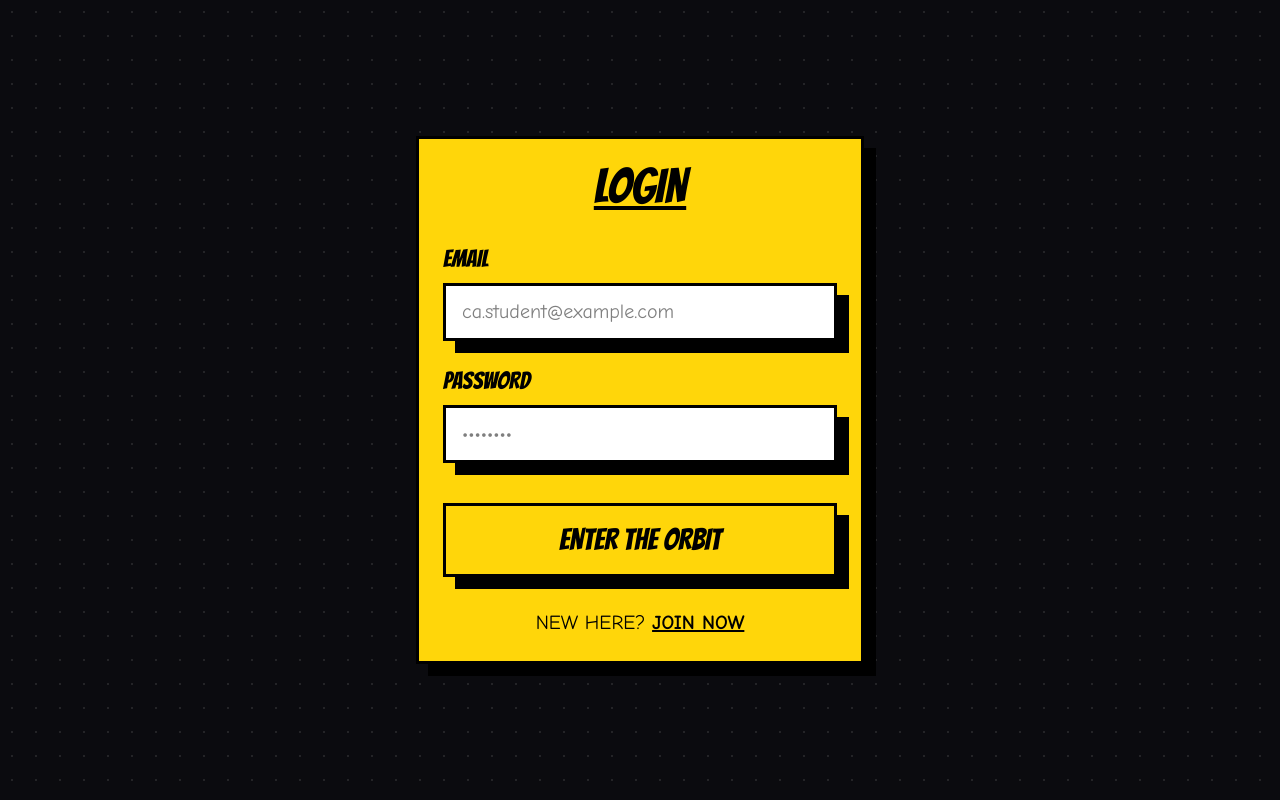
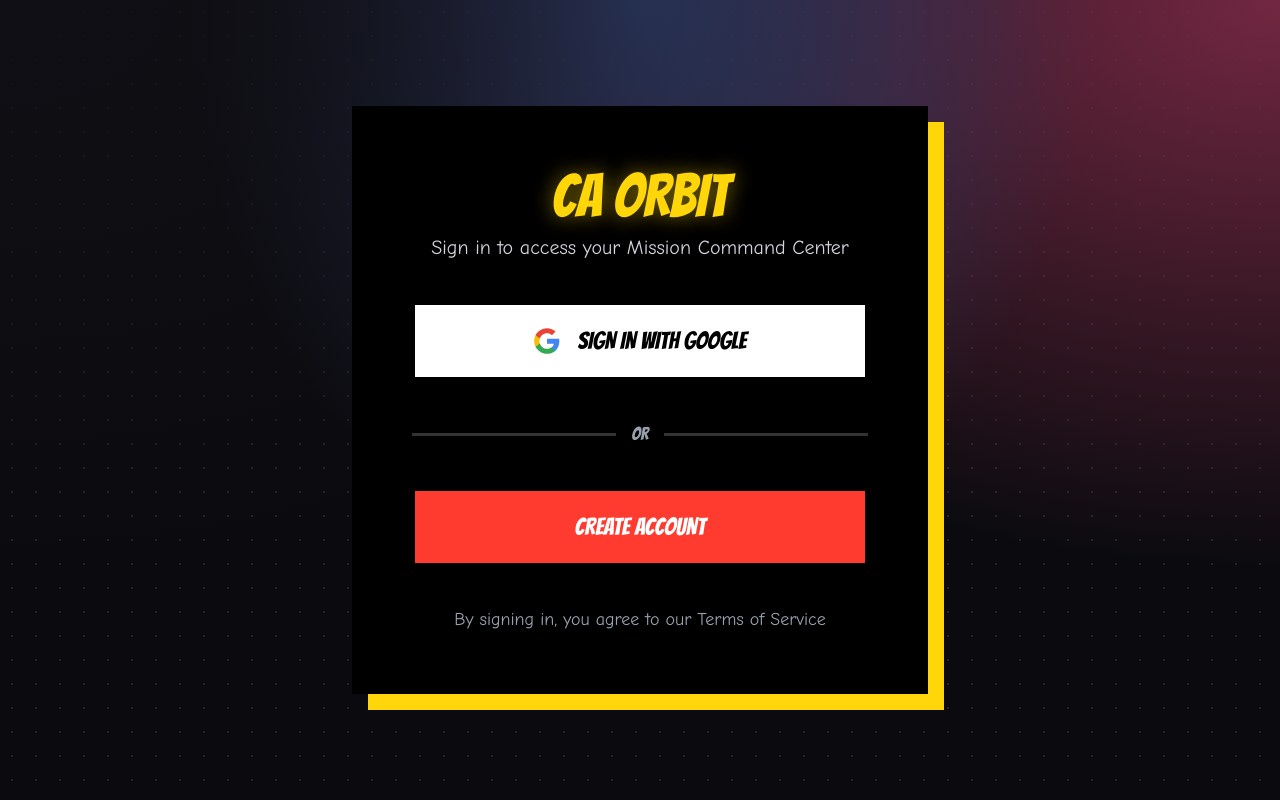
Before and after one commit to VedantJadhav701/ca-orbit, a Next.js app in the folder frontend/: page /login in a window 1280 px wide. Built offline with nearby package versions, Linux system fonts and the light colour scheme; no server answers.

Commit message:
fix: auto-create tables on startup, rebuild auth flow with Google Sign-In

```diff
--- a/frontend/src/app/login/page.tsx
+++ b/frontend/src/app/login/page.tsx
@@ -1,85 +1,54 @@
 "use client";
 
-import React, { useState } from "react";
+import { signIn } from "next-auth/react";
+import { motion } from "framer-motion";
 import Link from "next/link";
-import { useRouter } from "next/navigation";
-import Cookies from "js-cookie";
-import { BrutalistButton } from "@/components/BrutalistButton";
-import { BrutalistInput } from "@/components/BrutalistInput";
-import { authApi } from "@/lib/api";
 
 export default function LoginPage() {
-  const [email, setEmail] = useState("");
-  const [password, setPassword] = useState("");
-  const [loading, setLoading] = useState(false);
-  const [error, setError] = useState("");
-  const router = useRouter();
+  return (
+    <div className="min-h-screen flex items-center justify-center p-4 mesh-bg">
+      <motion.div
+        initial={{ opacity: 0, scale: 0.9 }}
+        animate={{ opacity: 1, scale: 1 }}
+        className="w-full max-w-xl bg-black border-brutalist-lg shadow-[16px_16px_0px_#FFD60A] p-10 md:p-14 space-y-10"
+      >
+        <div className="text-center">
+          <h1 className="text-6xl font-heading text-primary text-glow mb-2">CA ORBIT</h1>
+          <p className="text-xl text-gray-300 font-body">Sign in to access your Mission Command Center</p>
+        </div>
 
-  const handleSubmit = async (e: React.FormEvent) => {
-    e.preventDefault();
-    setLoading(true);
-    setError("");
+        {/* Google Sign-In Button */}
+        <button
+          onClick={() => signIn("google", { callbackUrl: "/survey" })}
+          className="w-full flex items-center justify-center gap-4 bg-white text-black border-brutalist shadow-brutalist px-6 py-5 text-2xl font-heading hover:-translate-x-[2px] hover:-translate-y-[2px] active:translate-x-[2px] active:translate-y-[2px] active:shadow-[4px_4px_0px_#000] transition-all"
+        >
+          <svg className="w-7 h-7" viewBox="0 0 24 24">
+            <path d="M22.56 12.25c0-.78-.07-1.53-.2-2.25H12v4.26h5.92a5.06 5.06 0 0 1-2.2 3.32v2.77h3.57c2.08-1.92 3.28-4.74 3.28-8.1z" fill="#4285F4"/>
+            <path d="M12 23c2.97 0 5.46-.98 7.28-2.66l-3.57-2.77c-.98.66-2.23 1.06-3.71 1.06-2.86 0-5.29-1.93-6.16-4.53H2.18v2.84C3.99 20.53 7.7 23 12 23z" fill="#34A853"/>
+            <path d="M5.84 14.09c-.22-.66-.35-1.36-.35-2.09s.13-1.43.35-2.09V7.07H2.18C1.43 8.55 1 10.22 1 12s.43 3.45 1.18 4.93l2.85-2.22.81-.62z" fill="#FBBC05"/>
+            <path d="M12 5.38c1.62 0 3.06.56 4.21 1.64l3.15-3.15C17.45 2.09 14.97 1 12 1 7.7 1 3.99 3.47 2.18 7.07l3.66 2.84c.87-2.6 3.3-4.53 6.16-4.53z" fill="#EA4335"/>
+          </svg>
+          SIGN IN WITH GOOGLE
+        </button>
 
-    try {
-      const formData = new FormData();
-      formData.append("username", email);
-      formData.append("password", password);
+        <div className="flex items-center gap-4">
+          <div className="flex-1 h-[3px] bg-white/20"></div>
+          <span className="text-gray-400 font-heading text-lg">OR</span>
+          <div className="flex-1 h-[3px] bg-white/20"></div>
+        </div>
 
-      const data = await authApi.login(formData);
-      Cookies.set("orbit_token", data.access_token, { expires: 7 });
-      router.push("/dashboard");
-    } catch (err: any) {
-      setError(err.message || "LOGIN FAILED. TRY AGAIN.");
-    } finally {
-      setLoading(false);
-    }
-  };
+        {/* Manual Login Redirect */}
+        <Link
+          href="/register"
+          className="block w-full text-center neo-btn bg-secondary text-white px-6 py-5 text-2xl font-heading"
+        >
+          CREATE ACCOUNT
+        </Link>
 
-  return (
-    <div className="min-h-screen flex items-center justify-center p-4">
-      <div className="neo-card w-full max-w-md bg-primary space-y-8">
-        <h1 className="text-5xl font-heading text-center underline">LOGIN</h1>
-
-        {error && (
-          <div className="bg-secondary text-white p-4 border-brutalist font-heading text-xl">
-            {error}
-          </div>
-        )}
-
-        <form onSubmit={handleSubmit} className="space-y-6">
-          <BrutalistInput
-            label="EMAIL"
-            type="email"
-            placeholder="ca.student@example.com"
-            value={email}
-            onChange={(e) => setEmail(e.target.value)}
-            required
-          />
-          <BrutalistInput
-            label="PASSWORD"
-            type="password"
-            placeholder="••••••••"
-            value={password}
-            onChange={(e) => setPassword(e.target.value)}
-            required
-          />
-
-          <BrutalistButton
-            type="submit"
-            className="w-full py-4 text-3xl mt-4"
-            disabled={loading}
-          >
-            {loading ? "CONNECTING..." : "ENTER THE ORBIT"}
-          </BrutalistButton>
-        </form>
-
-        <p className="text-xl font-body text-center text-black">
-          NEW HERE?{" "}
-          <Link href="/register" className="font-bold underline hover:text-secondary">
-            JOIN NOW
-          </Link>
+        <p className="text-center text-gray-400 font-body text-lg">
+          By signing in, you agree to our Terms of Service
         </p>
-      </div>
+      </motion.div>
     </div>
   );
 }
--- a/frontend/src/app/page.tsx
+++ b/frontend/src/app/page.tsx
@@ -13,10 +13,10 @@ export default function Home() {
           CA ORBIT
         </div>
         <div className="flex gap-4">
-          <Link href="/api/auth/signin" className="font-heading text-xl px-6 py-2 border-brutalist bg-white text-black hover:bg-gray-200 transition-colors">
+          <Link href="/login" className="font-heading text-xl px-6 py-2 border-brutalist bg-white text-black hover:bg-gray-200 transition-colors">
             LOG IN
           </Link>
-          <Link href="/api/auth/signin" className="font-heading text-xl px-6 py-2 neo-btn">
+          <Link href="/login" className="font-heading text-xl px-6 py-2 neo-btn">
             JOIN NOW
           </Link>
         </div>
@@ -67,7 +67,7 @@ export default function Home() {
           transition={{ duration: 0.8, delay: 0.4 }}
           className="flex flex-col md:flex-row gap-8 z-10 mt-8"
         >
-          <Link href="/api/auth/signin" className="neo-btn px-16 py-8 text-4xl font-heading text-glow hover:scale-105 transition-transform">
+          <Link href="/login" className="neo-btn px-16 py-8 text-4xl font-heading text-glow hover:scale-105 transition-transform">
             INITIATE MISSION
           </Link>
         </motion.div>
```
Also changed, not shown: 2 other files (tests, documents, lock files or other folders).
